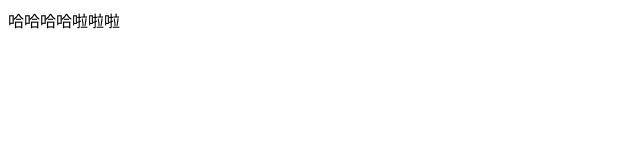
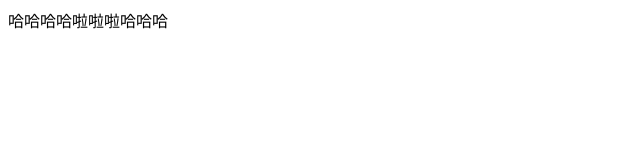
Before and after one commit to pureshine/project, a plain HTML site: page index.html in a window 1280 px wide. Shown: the full height of the page, 0-640 px from the left. Drawn offline with Linux system fonts and the light colour scheme.

Commit message:
Third commit
Signed-off-by: cheng <cheng@163.com>

```diff
--- a/index.html
+++ b/index.html
@@ -5,6 +5,6 @@
     <title>Document</title>
 </head>
 <body>
-    <div>哈哈哈哈啦啦啦</div>
+    <div>哈哈哈哈啦啦啦哈哈哈</div>
 </body>
 </html>
```
